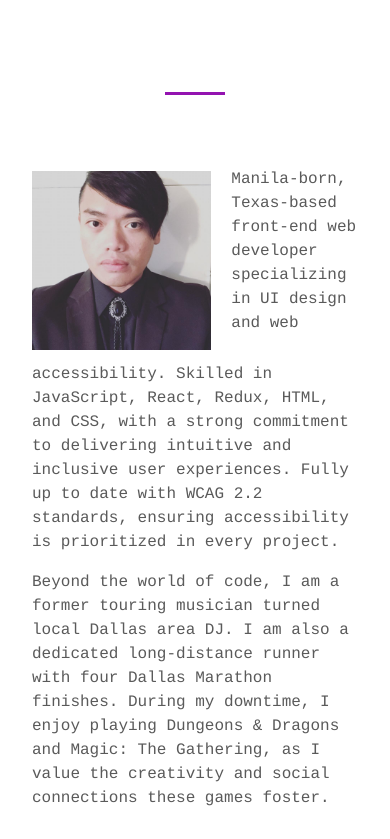
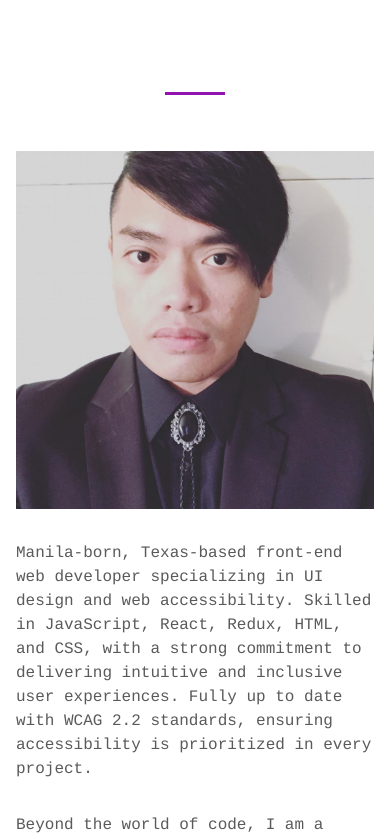
Before and after one commit to giantcarlos/dev-portfolio, a React (Create React App) app: page / in a window 390 px wide. Shown: the part 880-1719 px from the top of the page. Built offline with nearby package versions, Linux system fonts and the light colour scheme.

Commit message:
bio section stack on mobile

```diff
--- a/src/App.css
+++ b/src/App.css
@@ -663,6 +663,9 @@ h4 {
   .bio {
     margin-top: 1rem;
     max-width: 100%;
+    display: flex;
+    flex-direction: column;
+    padding: 1rem 0;
   }
   .skills {
     grid-template-columns: 1fr;
@@ -672,7 +675,10 @@ h4 {
     font-size: 1rem;
   }
   .me {
-    max-width: 55%;
+    float: none;
+    max-width: 100%;
+    width: 100%;
+    margin: 0 0 1rem 0;
   }
   .container {
     margin-top: 1rem;
```
